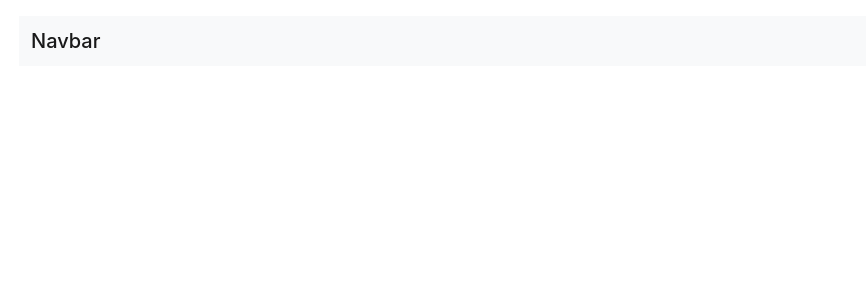
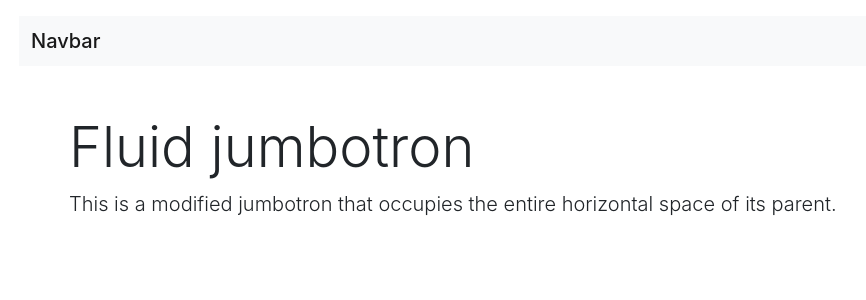
Before and after one commit to mdraselmiah95/next-cats, a Next.js app: page / in a window 1280 px wide. Shown: the top 300 px of the page, without its empty margins (13-879 px from the left). Built offline with nearby package versions, Linux system fonts and the light colour scheme.

Commit message:
new code added

```diff
--- a/components/Jumbotron/Jumbotron.js
+++ b/components/Jumbotron/Jumbotron.js
@@ -1,6 +1,6 @@
 export default function Jumbotron() {
   return (
-    <div className="jumbotron jumbotron-fluid">
+    <div className="jumbotron jumbotron-fluid mt-5">
       <div className="container">
         <h1 className="display-4">Fluid jumbotron</h1>
         <p className="lead">
--- a/pages/index.js
+++ b/pages/index.js
@@ -1,4 +1,5 @@
 import Head from "next/head";
+import Jumbotron from "../components/Jumbotron/Jumbotron";
 import Nav from "../components/Nav/Nav";
 import styles from "../styles/Home.module.css";
 
@@ -13,6 +14,7 @@ export default function Home() {
 
       <main>
         <Nav />
+        <Jumbotron />
       </main>
     </div>
   );
```
